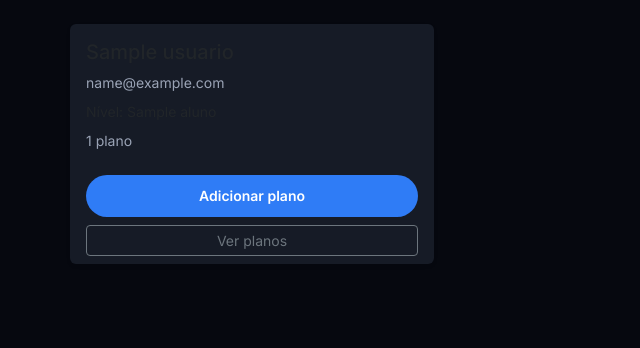
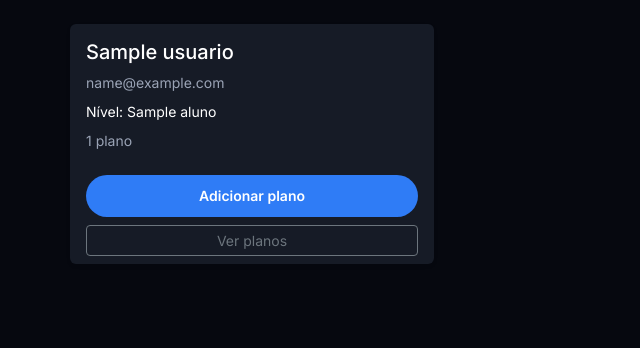
Before and after one commit to brunodms/spotter, a Django app: template core/templates/core/personal/alunos.html in a window 1280 px wide. Shown: the part 72-420 px from the top of the page, without its empty margins (0-640 px from the left). Run offline with Django 3.2, Linux system fonts and the light colour scheme; the template is opened without the code that fills it: most values are stand-ins (such as "Sample title", 1, 10 or a date in 2020).

Commit message:
ajustei cor do nome do aluno em alunos

```diff
--- a/core/templates/core/personal/alunos.html
+++ b/core/templates/core/personal/alunos.html
@@ -10,7 +10,7 @@
         {% with c=item.contrato info=item.info %}
         <div class="col-md-6 col-lg-4">
             <div class="card shadow-sm border-0 h-100">
-                <a href="{% url 'core:personal_aluno_detail' c.aluno.pk %}" class="card-body text-decoration-none text-dark d-block">
+                <a href="{% url 'core:personal_aluno_detail' c.aluno.pk %}" class="card-body text-decoration-none text-white d-block">
                     <h5 class="card-title">{{ c.aluno.usuario.nome }}</h5>
                     <p class="small text-muted mb-2">{{ c.aluno.usuario.email }}</p>
                     <p class="small mb-0">
```
